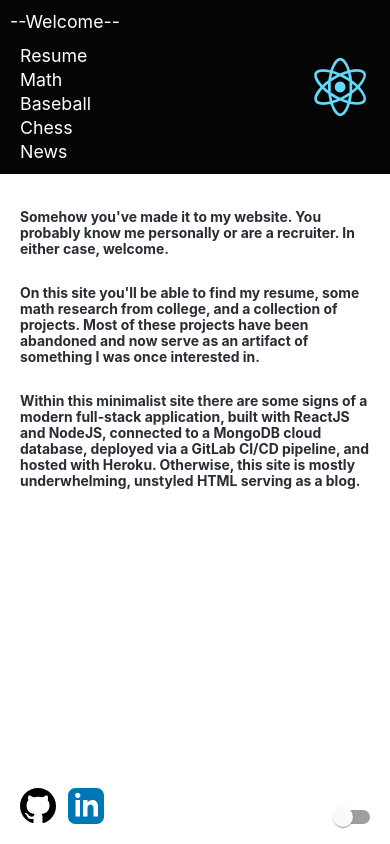
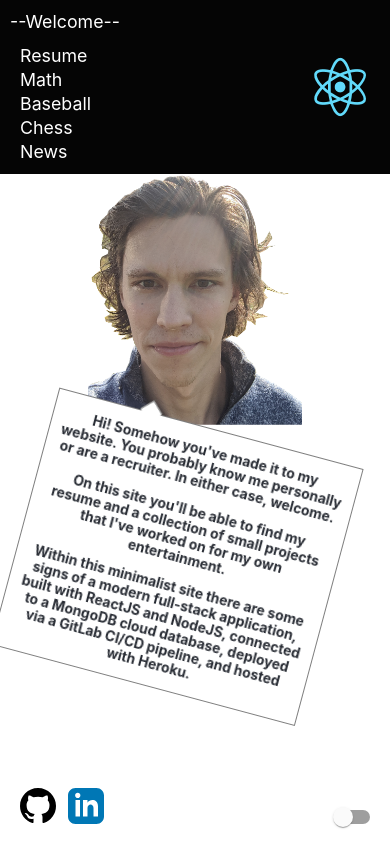
Before and after one commit to colinharfst/example-site, a React (Create React App) app in the folder client/: page / in a window 390 px wide. Built offline with nearby package versions, Linux system fonts and the light colour scheme.

Commit message:
for my own vanity

```diff
--- a/client/src/components/home/home.jsx
+++ b/client/src/components/home/home.jsx
@@ -1,25 +1,33 @@
 import React from "react";
 import "./home.scss";
+import self from "./self.png";
+import selfie from "./selfie.png";
 
 export function Home() {
   document.title = "Colin Harfst - Home";
 
   return (
+    <>
+      <img
+        src={Math.floor(Math.random() * 2) ? self : selfie}
+        alt={Math.floor(Math.random() * 2) ? "not a selfie" : "a selfie"}
+        height={250}
+      />
       <div className="home-text">
         <h3>
-        Somehow you've made it to my website. You probably know me personally or are a recruiter. In either case,
+          Hi! Somehow you've made it to my website. You probably know me personally or are a recruiter. In either case,
           welcome.
         </h3>
         <h3>
-        On this site you'll be able to find my resume, some math research from college, and a collection of projects.
-        Most of these projects have been abandoned and now serve as an artifact of something I was once interested in.
+          On this site you'll be able to find my resume and a collection of small projects that I've worked on for my
+          own entertainment.
         </h3>
         <h3>
           Within this minimalist site there are some signs of a modern full-stack application, built with ReactJS and
           NodeJS, connected to a MongoDB cloud database, deployed via a GitLab CI/CD pipeline, and hosted with Heroku.
-        Otherwise, this site is mostly underwhelming, unstyled HTML serving as a blog.
         </h3>
       </div>
+    </>
   );
 }
 
--- a/client/src/components/home/home.scss
+++ b/client/src/components/home/home.scss
@@ -1,12 +1,46 @@
 .home-text {
-  display: flex;
-  flex-direction: column;
-  text-align: start;
-  margin: 20px 40px 60px 40px;
+  background-color: white;
+  border: 1.5px solid #7d7d7d;
+  transform: rotate(15deg) translate(-90px, -10px);
+  max-width: 450px;
+  margin: 20px auto;
+  padding: 0 10px;
+  &::before {
+    content: "";
+    position: absolute;
+    top: -10px;
+    background-color: white;
+    border: 1.5px solid #7d7d7d;
+    border-width: 1.5px 1.5px 0 0;
+    transform: translate(-50%) rotate(-45deg);
+    width: 15px;
+    height: 15px;
+  }
+}
+.app.dark-mode {
+  .home-text {
+    background-color: whitesmoke;
+    border-color: #050505;
+    &::before {
+      background-color: whitesmoke;
+      border-color: #050505;
+    }
+    h3 {
+      color: #050505;
+    }
+  }
 }
 
 @media only screen and (max-width: 675px) {
   .home-text {
-    margin: 20px 20px 60px 20px;
+    transform: rotate(15deg) translate(-60px, -10px);
+    margin-left: 75px;
+    margin-bottom: 0;
   }
 }
+
+@media only screen and (max-width: 500px) {
+  .home-text::before {
+    left: 30%;
+  }
+}
```
Also changed, not shown: client/src/components/home/self.png (added), client/src/components/home/selfie.png (added). Lines whose indentation alone changed are shown as unchanged.
